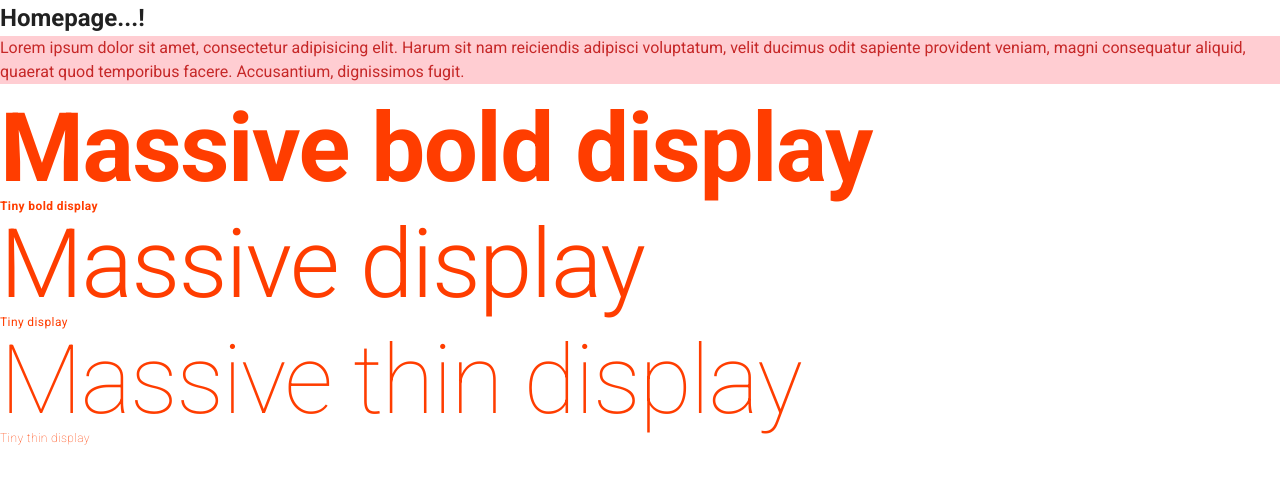
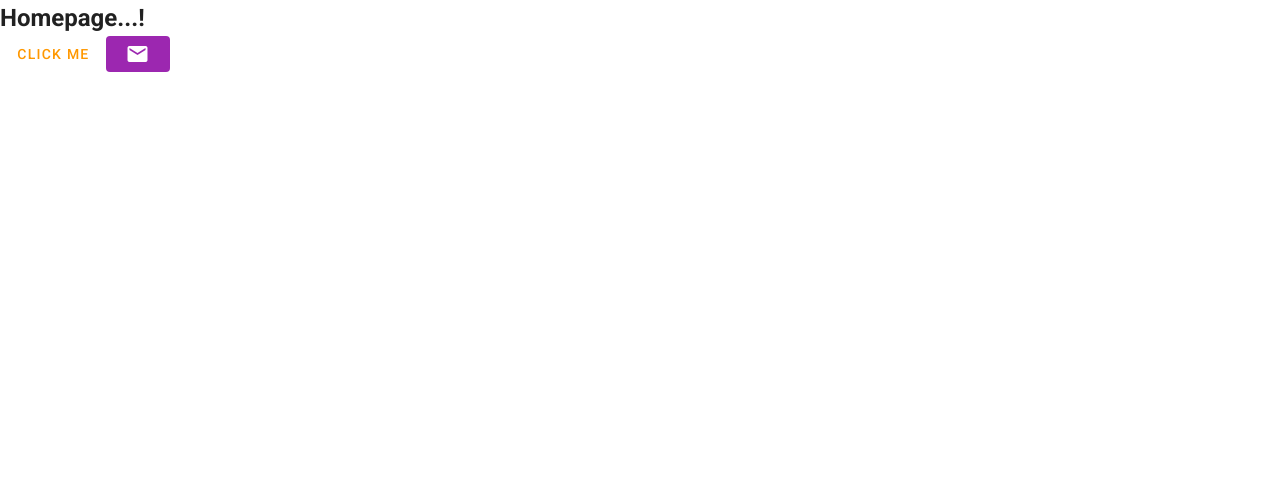
Before and after one commit to fahico98/VueJS_CLI, a Vue app in the folder the_net_ninja_vuetify/: page / in a window 1280 px wide. Shown: the top 484 px of the page. Built offline with nearby package versions, Linux system fonts and the light colour scheme.

Commit message:
Commit_4

```diff
--- a/the_net_ninja_vuetify/src/plugins/vuetify.js
+++ b/the_net_ninja_vuetify/src/plugins/vuetify.js
@@ -4,5 +4,4 @@ import Vuetify from 'vuetify/lib';
 Vue.use(Vuetify);
 
 export default new Vuetify({
-   iconfont: "md"
 });
--- a/the_net_ninja_vuetify/src/views/Home.vue
+++ b/the_net_ninja_vuetify/src/views/Home.vue
@@ -2,6 +2,16 @@
 <template>
    <div class="home">
       <h2>Homepage...!</h2>
+
+      <v-btn text color="orange">
+         Click me
+      </v-btn>
+
+      <v-btn depressed class="purple white--text">
+         <v-icon>mdi-email</v-icon>
+      </v-btn>
+
+      <!--
       <p class="red lighten-4 red--text text--darken-3">
          Lorem ipsum dolor sit amet, consectetur adipisicing elit. Harum sit nam reiciendis adipisci voluptatum,
          velit ducimus odit sapiente provident veniam, magni consequatur aliquid, quaerat quod temporibus facere.
@@ -13,6 +23,7 @@
       <h1 class="deep-orange--text text--accent-3 caption">Tiny display</h1>
       <h1 class="deep-orange--text text--accent-3 display-4 font-weight-thin">Massive thin display</h1>
       <h1 class="deep-orange--text text--accent-3 caption font-weight-thin">Tiny thin display</h1>
+      -->
    </div>
 </template>
 
```
